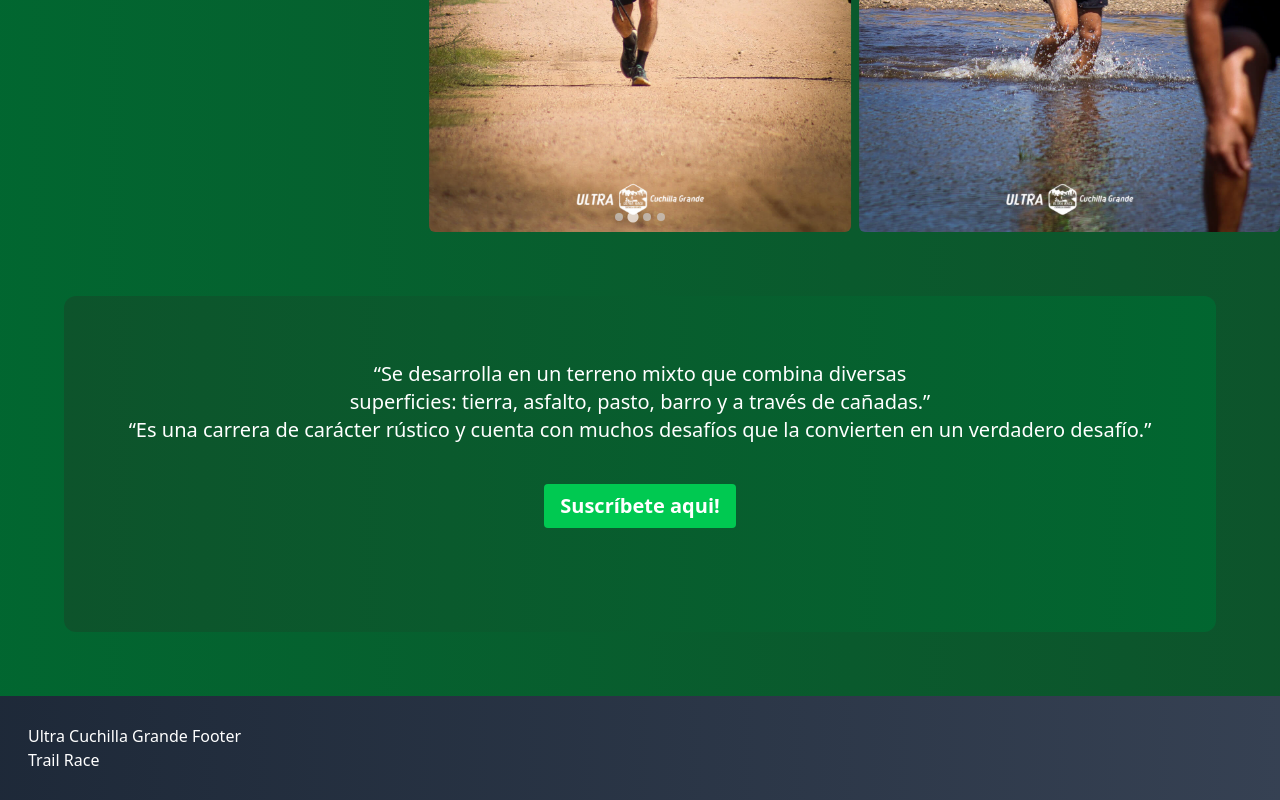
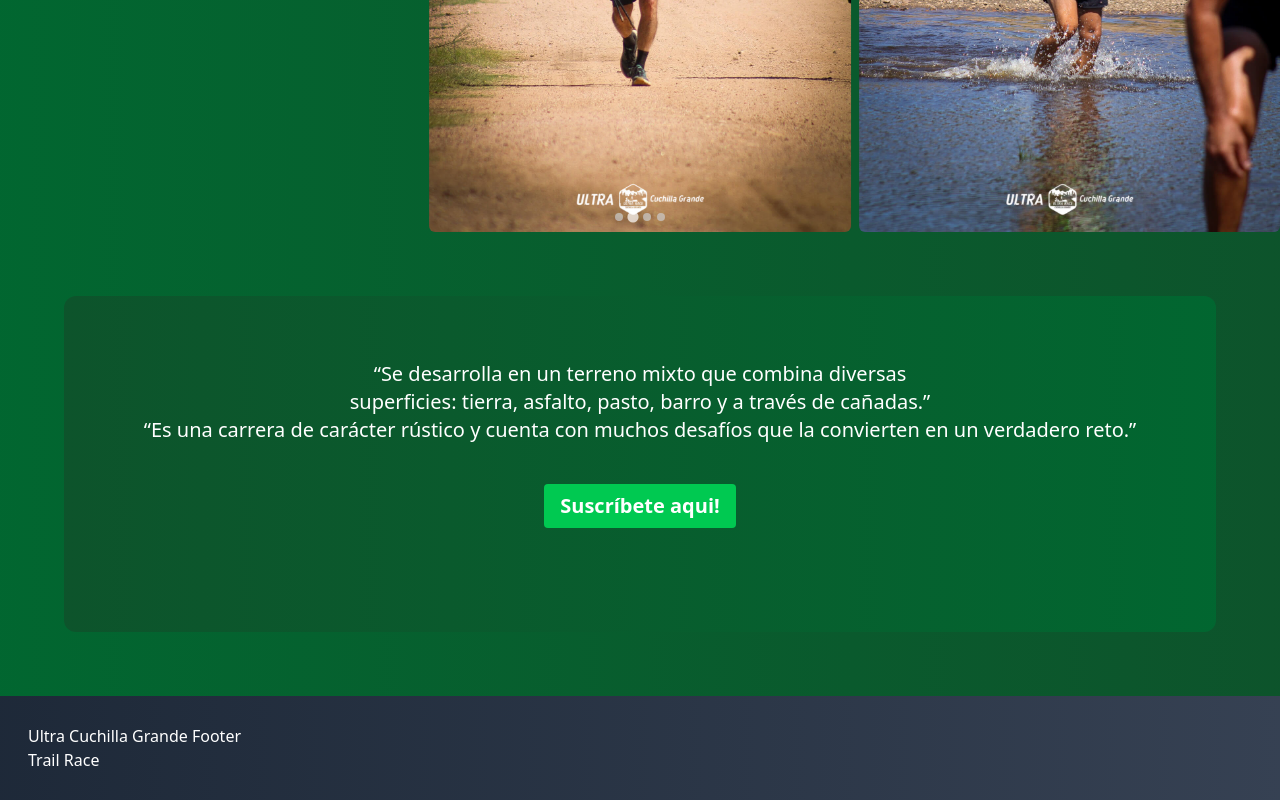
Before and after one commit to BrunoRealan/Ultra-Cuchilla-Grande, a website: page index.html in a window 1280 px wide. Shown: the part 1452-2252 px from the top of the page. Drawn offline with nearby package versions, Linux system fonts and the light colour scheme.

Commit message:
Fix (word of p)

```diff
--- a/index.html
+++ b/index.html
@@ -119,7 +119,7 @@
         <p>“Se desarrolla en un terreno mixto que combina diversas
           superficies: tierra, asfalto, pasto, barro y a través de cañadas.”<br>
           “Es una carrera de carácter rústico y cuenta con muchos desafíos
-          que la convierten en un verdadero desafío.”
+          que la convierten en un verdadero reto.”
         </p>
         <button class="px-4 py-2 m-10 font-bold text-white bg-green-500 rounded hover:bg-green-700">
           Suscríbete aqui!
```
